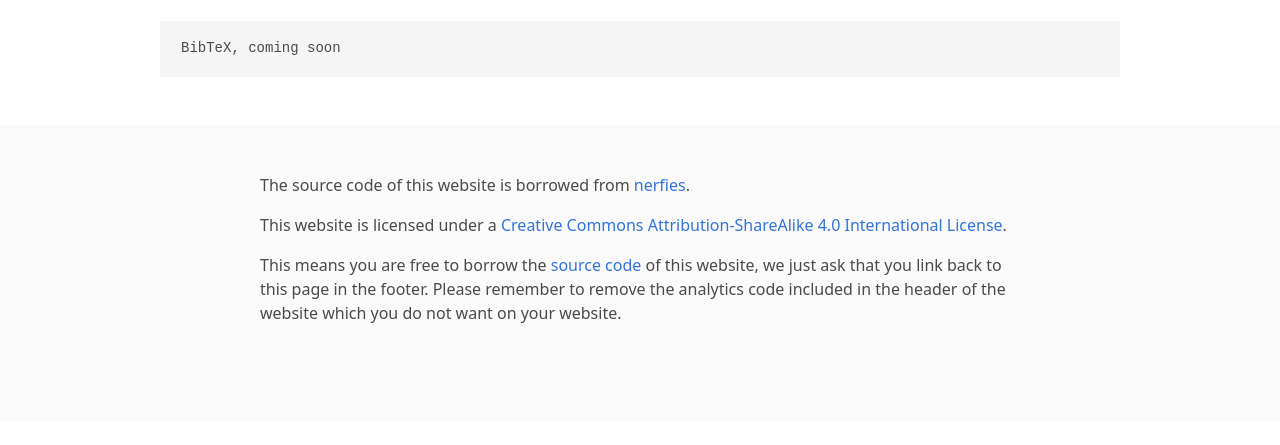
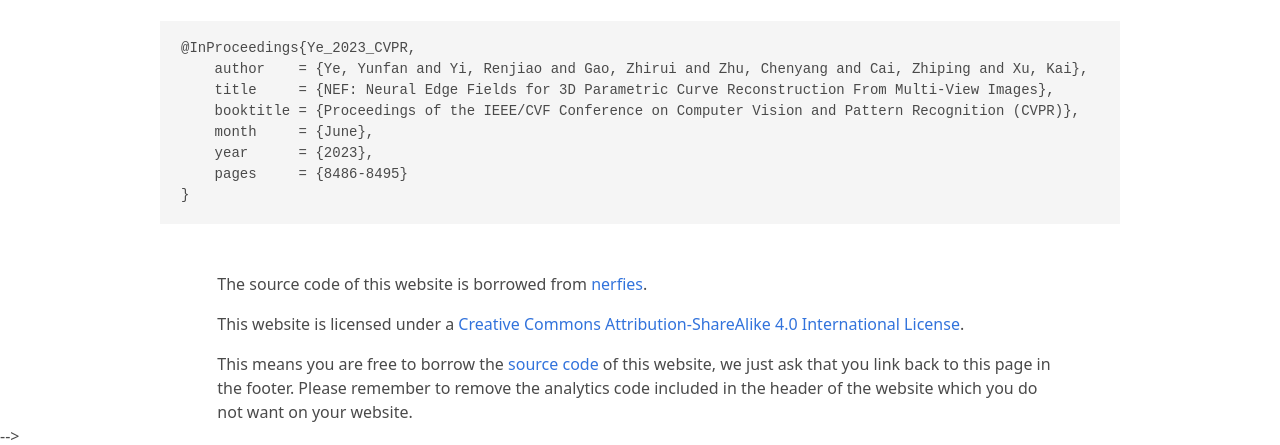
Before and after one commit to yunfan1202/NEF, a plain HTML site: page index.html in a window 1280 px wide. Shown: the part 3846-4291 px from the top of the page. Before the commit the page ends 4267 px from the top, so only its background shows below. Drawn offline with nearby package versions, Linux system fonts and the light colour scheme; some icons are missing.

Commit message:
Update index.html

```diff
--- a/index.html
+++ b/index.html
@@ -274,12 +274,19 @@
 <section class="section" id="BibTeX">
   <div class="container is-max-desktop content">
     <h2 class="title">BibTeX</h2>
-    <pre><code>BibTeX, coming soon</code></pre>
+    <pre><code>@InProceedings{Ye_2023_CVPR,
+    author    = {Ye, Yunfan and Yi, Renjiao and Gao, Zhirui and Zhu, Chenyang and Cai, Zhiping and Xu, Kai},
+    title     = {NEF: Neural Edge Fields for 3D Parametric Curve Reconstruction From Multi-View Images},
+    booktitle = {Proceedings of the IEEE/CVF Conference on Computer Vision and Pattern Recognition (CVPR)},
+    month     = {June},
+    year      = {2023},
+    pages     = {8486-8495}
+}</code></pre>
   </div>
 </section>
 
 
-<footer class="footer">
+<!-- <footer class="footer">
   <div class="container">
 <!--    <div class="content has-text-centered">-->
 <!--      <a class="icon-link"-->
@@ -313,7 +320,7 @@
       </div>
     </div>
   </div>
-</footer>
+</footer> -->
 
 </body>
 </html>
```
